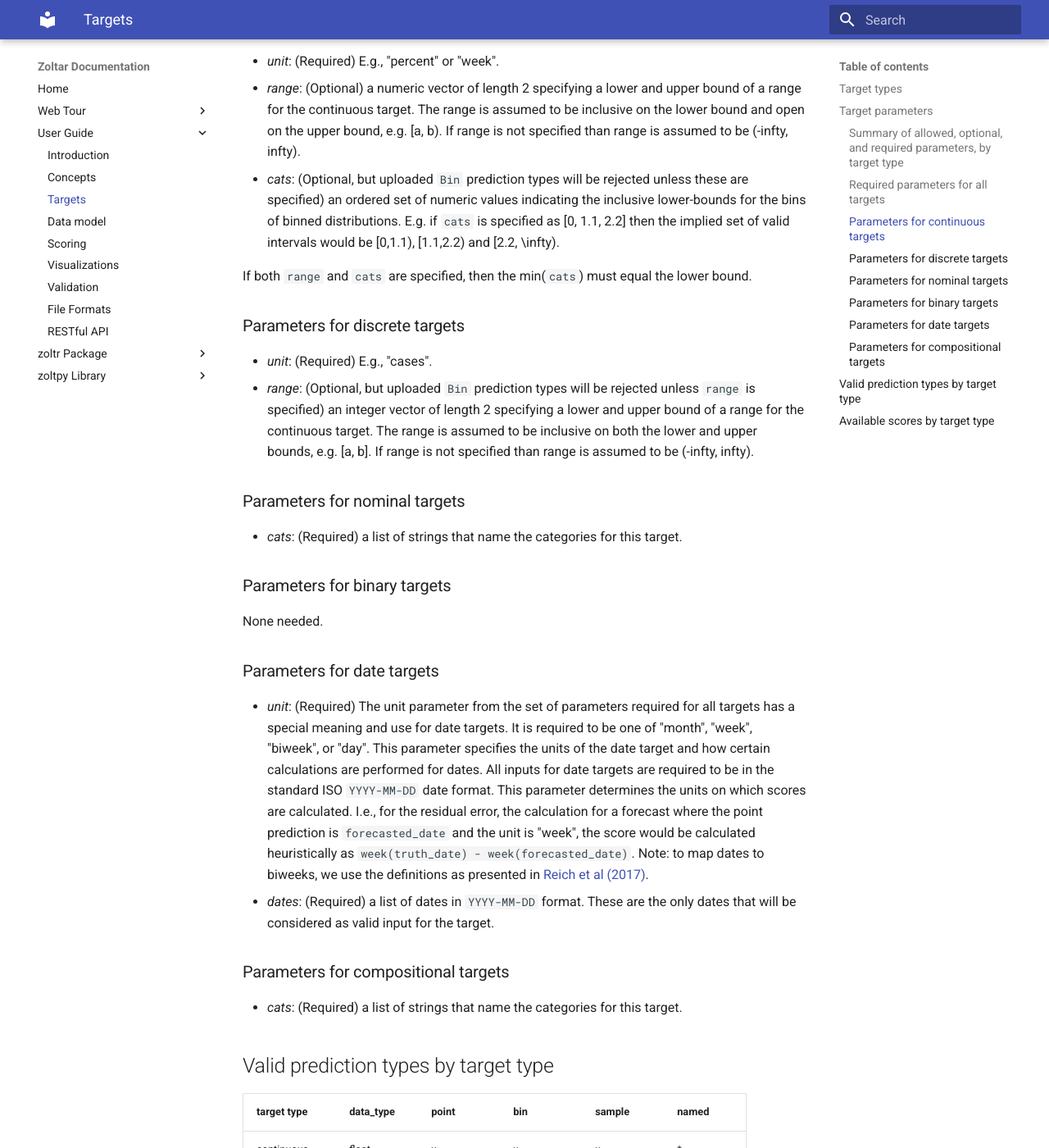
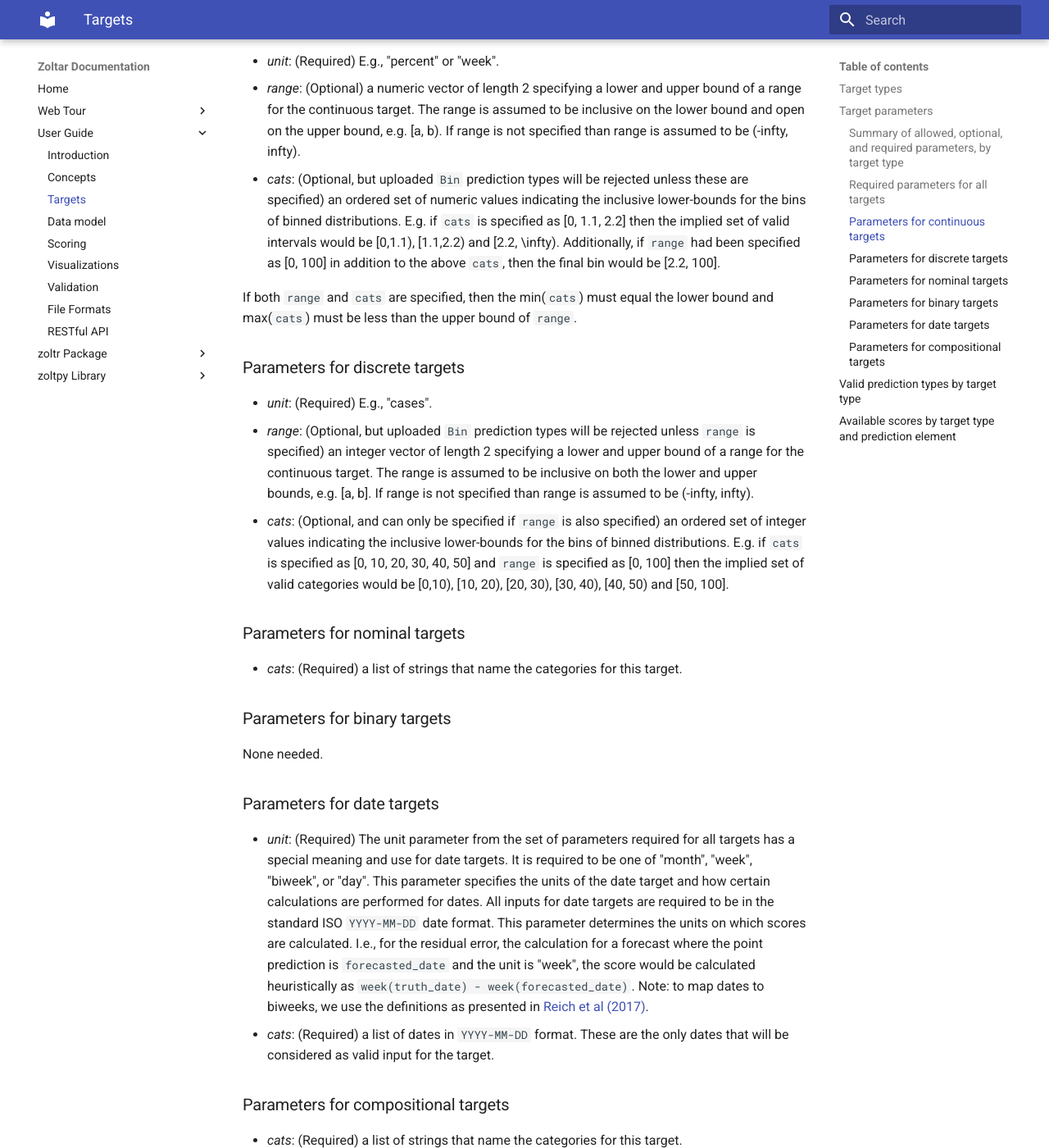
Before and after one commit to reichlab/docs.zoltardata, an MkDocs documentation site: the page built from docs/Targets.md, in a window 1280 px wide and 1400 px high, scrolled down 2014 px. Shown: the whole window at 82% size. Built offline with MkDocs 1.6.1 and Material for MkDocs 9.7.7, drawn with Linux system fonts in a browser that asks for light colours; some of the changed text lies outside the part shown.

Commit message:
updates to targets.md.

```diff
--- a/docs/Targets.md
+++ b/docs/Targets.md
@@ -31,21 +31,21 @@ features pertain to a particular target.
 
 ## Target parameters
 
-When defined, all targets have a set of parameters that must be defined. Each type of target then has a set of
+When created, all targets have a set of parameters that must be defined. Each type of target then has a set of
 additional, sometimes, optional parameters. These are all defined below.
 
 ### Summary of allowed, optional, and required parameters, by target type
 
 Here is a table that summarizes which are allowed, optional, and required, by type. legend: 'x' = required, '(x)' = required if `is_step_ahead` is `true`, '-' = disallowed, '~' = optional.
 
-target type   | type | name | description | is_step_ahead |  step_ahead_increment | unit | range | cats | dates
-------------- | ---- | ---- | ----------- | ------------- | ----------------------| ---- | ----- | ---- | -----
-continuous    |  x   |  x   |     x       |      x        |          (x)          |  x   |   ~   |  ~   |  -
-discrete      |  x   |  x   |     x       |      x        |          (x)          |  x   |   ~   |  ~   |  -
-nominal       |  x   |  x   |     x       |      x        |          (x)          |  -   |   -   |  x   |  -
-binary        |  x   |  x   |     x       |      x        |          (x)          |  -   |   -   |  -   |  -
-date          |  x   |  x   |     x       |      x        |          (x)          |  x   |   -   |  -   |  x
-compositional |  x   |  x   |     x       |      x        |          (x)          |  -   |   -   |  x   |  -
+target type   | type | name | description | is_step_ahead |  step_ahead_increment | unit | range | cats
+------------- | ---- | ---- | ----------- | ------------- | ----------------------| ---- | ----- | ----
+continuous    |  x   |  x   |     x       |      x        |          (x)          |  x   |   ~   |  ~
+discrete      |  x   |  x   |     x       |      x        |          (x)          |  x   |   ~   |  ~
+nominal       |  x   |  x   |     x       |      x        |          (x)          |  -   |   -   |  x
+binary        |  x   |  x   |     x       |      x        |          (x)          |  -   |   -   |  -
+date          |  x   |  x   |     x       |      x        |          (x)          |  x   |   -   |  x
+compositional |  x   |  x   |     x       |      x        |          (x)          |  -   |   -   |  x
 
 ### Required parameters for all targets
 
@@ -63,10 +63,10 @@ compositional |  x   |  x   |     x       |      x        |          (x)
   not specified than range is assumed to be (-infty, infty).
 - *cats*: (Optional, but uploaded `Bin` prediction types will be rejected unless these are specified) an ordered set of
   numeric values indicating the inclusive lower-bounds for the bins of binned distributions. E.g. if `cats` is specified
-  as [0, 1.1, 2.2] then the implied set of valid intervals would be [0,1.1), [1.1,2.2) and [2.2, \infty).
+  as [0, 1.1, 2.2] then the implied set of valid intervals would be [0,1.1), [1.1,2.2) and [2.2, \infty). Additionally, if `range` had been specified as [0, 100] in addition to the above `cats`, then the final bin would be [2.2, 100].
   <!-- NGR: is upper bound always specified as infinity?-->
 
-If both `range` and `cats` are specified, then the min(`cats`) must equal the lower bound.
+If both `range` and `cats` are specified, then the min(`cats`) must equal the lower bound and max(`cats`) must be less than the upper bound of `range`.
 
 ### Parameters for discrete targets
 
@@ -75,6 +75,10 @@ If both `range` and `cats` are specified, then the min(`cats`) must equal the lo
   an integer vector of length 2 specifying a lower and upper bound of a range for the continuous
   target. The range is assumed to be inclusive on both the lower and upper bounds, e.g. [a, b]. If range is not
   specified than range is assumed to be (-infty, infty).
+- *cats*: (Optional, and can only be specified if `range` is also specified) an ordered set of
+  integer values indicating the inclusive lower-bounds for the bins of binned distributions. E.g. if `cats` is specified
+  as [0, 10, 20, 30, 40, 50] and `range` is specified as [0, 100] then the implied set of valid categories would be [0,10),
+  [10, 20), [20, 30), [30, 40), [40, 50) and [50, 100].
 
 ### Parameters for nominal targets
 
@@ -87,7 +91,7 @@ None needed.
 ### Parameters for date targets
 
 - *unit*: (Required) The unit parameter from the set of parameters required for all targets has a special meaning and use for date targets. It is required to be one of "month", "week", "biweek", or "day". This parameter specifies the units of the date target and how certain calculations are performed for dates. All inputs for date targets are required to be in the standard ISO `YYYY-MM-DD` date format. This parameter determines the units on which scores are calculated. I.e., for the residual error, the calculation for a forecast where the point prediction is `forecasted_date` and the unit is "week", the score would be calculated heuristically as `week(truth_date) - week(forecasted_date)`. Note: to map dates to biweeks, we use the definitions as presented in [Reich et al (2017)](https://doi.org/10.1371/journal.pntd.0004761.s001).
-- *dates*: (Required) a list of dates in `YYYY-MM-DD` format. These are the only dates that will be considered as valid input for the target. <!-- NGR: do we want to consider encoding the info about which dates are valid for particular ranges of timezeroes? I.e. embed the idea of "seasons" here? I say no, for starters?  -->
+- *cats*: (Required) a list of dates in `YYYY-MM-DD` format. These are the only dates that will be considered as valid input for the target. <!-- NGR: do we want to consider encoding the info about which dates are valid for particular ranges of timezeroes? I.e. embed the idea of "seasons" here? I say no, for starters?  -->
 
 <!--
 General notes on date targets
@@ -121,15 +125,34 @@ Legend:
 ** = valid named distributions are `pois`, `nbinom`, `nbinom2`
 
 
-## Available scores by target type
+## Available scores by target type and prediction element
 
-target type   | error     | abs error | log score | CRPS      | brier score | PIT       | EMD
-------------- | --------- | --------- | --------- | --------- | ----------- | --------- | ---
-continuous    |    x      |    x      |    x      |    x      |    -?       |    x      |  -
-discrete      |    x      |    x      |    x      |    x      |    -?       |    x      |  -
-nominal       |    -      |    -      |    x      |    -?     |    x        |    -      |  -
-binary        |    x      |    x      |    x      |    -?     |    x        |    -      |  -
-date          |    x      |    x      |    x      |    x      |    -?       |    x      |  -
-compositional |    -      |    -      |    -      |    -      |    -?       |    -      |  x
+| target type   | prediction element | error       | abs error | log score           | CRPS | brier | PIT | EMD |
+|---------------|--------------------|-------------|-----------|---------------------|------|-------|-----|-----|
+| continuous    | point              | x           | x         | -                   | x(a) | -     | -   | -   |
+|               | bin                | -           | -         | x                   | x    | x     | x   | -   |
+|               | named              | -           | -         | x                   | x    | -     | x   | -   |
+|               | sample             | -           | -         | x(b)                | x    | -     | x   | -   |
+|---------------|--------------------|-------------|-----------|---------------------|------|-------|-----|-----|
+| discrete      | point              | x           | x         | -                   | x(a) | -     | -   | -   |
+|               | bin                | -           | -         | x                   | x    | x     | x   | -   |
+|               | named              | -           | -         | x                   | x    | -     | x   | -   |
+|               | sample             | -           | -         | x(b)                | x    | -     | x   | -   |
+|---------------|--------------------|-------------|-----------|---------------------|------|-------|-----|-----|
+| nominal       | point              | -           | -         | -                   | -    | -     | -   | -   |
+|               | bin                | -           | -         | x                   | -    | x     | -   | -   |
+|               | sample             | -           | -         | x                   | -    | x     | -   | -   |
+|---------------|--------------------|-------------|-----------|---------------------|------|-------|-----|-----|
+| binary        | point              | x           | x         | -                   | x(a) | -     | -   | -   |
+|               | bin                | -           | -         | x                   | x    | x     | -   | -   |
+|               | sample             | -           | -         | x(b)                | x    | x     | -   | -   |
+|---------------|--------------------|-------------|-----------|---------------------|------|-------|-----|-----|
+| date          | point              | x           | x         | -                   | x(a) | -     | -   | -   |
+|               | bin                | -           | -         | x                   | x    | x     | x   | -   |
+|               | sample             | -           | -         | x(b)                | x    | -     | x   | -   |
+|---------------|--------------------|-------------|-----------|---------------------|------|-------|-----|-----|
+| compositional | bin                | -           | -         | -                   | -    | -     | -   | x   |
 
-* EMD = earth mover's distance
+x(a) = CRPS is equivalent to abs error for point forecasts.
+x(b) = log score is required to be computed by approximation
+* EMD = earth mover's distance, PIT = probability integral transform, CRPS = continuous ranked probability score
```
